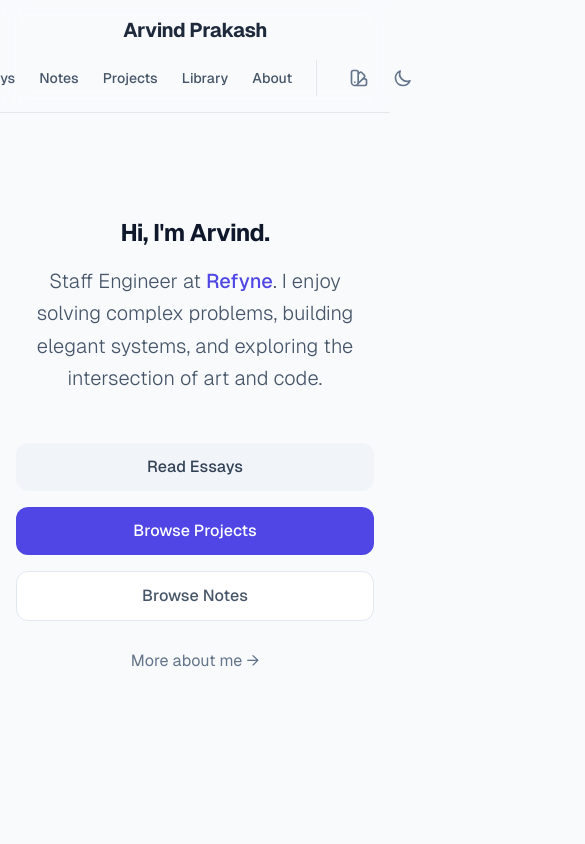
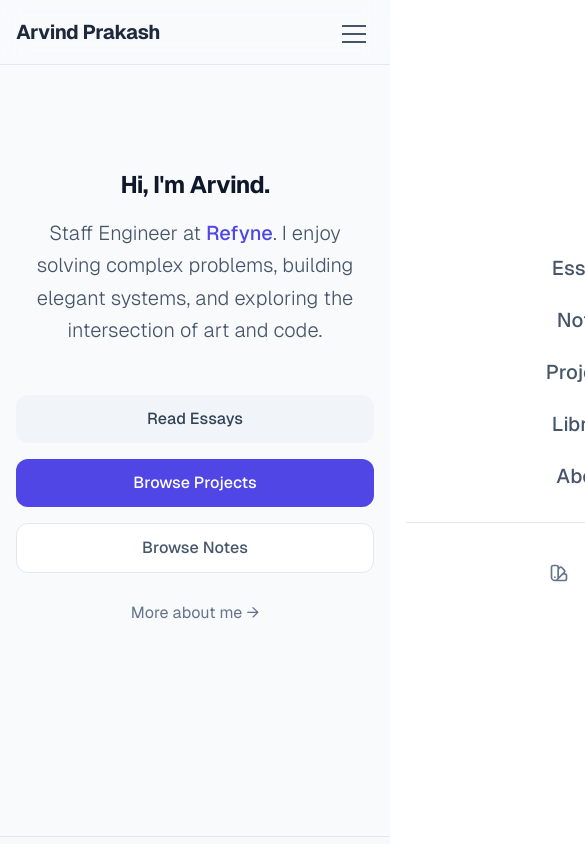
Before and after one commit to DrNightmare/blog-v2, a Next.js app: page / in a window 390 px wide. Shown: the top 844 px of the page, 585 px wide, since content can reach past the window. Built offline with nearby package versions, Linux system fonts and the light colour scheme.

Commit message:
chore: fix navbar for small layouts

```diff
--- a/src/components/NavBar.tsx
+++ b/src/components/NavBar.tsx
@@ -2,27 +2,46 @@
 
 import Link from 'next/link';
 import { usePathname } from 'next/navigation';
+import { useState, useEffect } from 'react';
 
 import ThemeToggle from './ThemeToggle';
 import ColorSchemeSelector from './ColorSchemeSelector';
 
 export default function Navbar() {
   const pathname = usePathname();
+  const [isMenuOpen, setIsMenuOpen] = useState(false);
+
+  // Close menu when route changes
+  useEffect(() => {
+    setIsMenuOpen(false);
+  }, [pathname]);
+
+  // Prevent scroll when menu is open
+  useEffect(() => {
+    if (isMenuOpen) {
+      document.body.style.overflow = 'hidden';
+    } else {
+      document.body.style.overflow = 'unset';
+    }
+    return () => {
+      document.body.style.overflow = 'unset';
+    };
+  }, [isMenuOpen]);
 
   return (
     <nav className="sticky top-0 z-50 w-full backdrop-blur-md bg-surface/70 border-b border-border/50">
       <div className="max-w-4xl mx-auto px-4 sm:px-6 lg:px-8">
-        <div className="flex flex-col sm:flex-row items-center justify-between h-auto sm:h-16 py-4 sm:py-0 gap-4 sm:gap-0">
+        <div className="flex flex-row items-center justify-between h-16">
           {/* Logo / Name */}
-          <div className="flex-shrink-0">
+          <div className="flex-shrink-0 z-50">
             <Link href="/" className="font-bold text-xl tracking-tight text-text-main hover:text-primary transition-colors">
               Arvind Prakash
             </Link>
           </div>
 
-          {/* Navigation Links & Toggle */}
-          <div className="flex items-center space-x-6 sm:space-x-8">
-            <div className="flex space-x-6 sm:space-x-8">
+          {/* Desktop Navigation */}
+          <div className="hidden sm:flex items-center space-x-8">
+            <div className="flex space-x-8">
               <NavLink href="/essays" activePath={pathname}>Essays</NavLink>
               <NavLink href="/notes" activePath={pathname}>Notes</NavLink>
               <NavLink href="/projects" activePath={pathname}>Projects</NavLink>
@@ -32,6 +51,43 @@ export default function Navbar() {
             <div className="flex items-center gap-2 pl-6 border-l border-border/50">
               <ColorSchemeSelector />
               <ThemeToggle />
+            </div>
+          </div>
+
+          {/* Mobile Menu Button */}
+          <div className="sm:hidden z-50">
+            <button
+              onClick={() => setIsMenuOpen(!isMenuOpen)}
+              className="text-text-secondary hover:text-primary p-2"
+              aria-label="Toggle menu"
+            >
+              <div className="w-6 h-6 flex flex-col justify-center items-center gap-1.5">
+                <span className={`block w-6 h-0.5 bg-current transition-all duration-300 ${isMenuOpen ? 'rotate-45 translate-y-2' : ''}`} />
+                <span className={`block w-6 h-0.5 bg-current transition-all duration-300 ${isMenuOpen ? 'opacity-0' : ''}`} />
+                <span className={`block w-6 h-0.5 bg-current transition-all duration-300 ${isMenuOpen ? '-rotate-45 -translate-y-2' : ''}`} />
+              </div>
+            </button>
+          </div>
+
+          {/* Mobile Overlay */}
+          <div
+            className={`fixed inset-0 bg-white/95 dark:bg-zinc-900/95 backdrop-blur-lg transition-transform duration-300 ease-in-out sm:hidden ${isMenuOpen ? 'translate-x-0' : 'translate-x-full'
+              }`}
+            style={{ top: '0', height: '100dvh' }}
+          >
+            <div className="flex flex-col items-center justify-center h-full space-y-8 p-4">
+              <nav className="flex flex-col items-center space-y-6 text-lg">
+                <MobileNavLink href="/essays" activePath={pathname}>Essays</MobileNavLink>
+                <MobileNavLink href="/notes" activePath={pathname}>Notes</MobileNavLink>
+                <MobileNavLink href="/projects" activePath={pathname}>Projects</MobileNavLink>
+                <MobileNavLink href="/library" activePath={pathname}>Library</MobileNavLink>
+                <MobileNavLink href="/about" activePath={pathname}>About</MobileNavLink>
+              </nav>
+
+              <div className="flex items-center gap-4 pt-8 border-t border-border/50 w-full justify-center">
+                <ColorSchemeSelector />
+                <ThemeToggle />
+              </div>
             </div>
           </div>
         </div>
@@ -55,3 +111,19 @@ function NavLink({ href, children, activePath }: { href: string; children: React
     </Link>
   );
 }
+
+function MobileNavLink({ href, children, activePath }: { href: string; children: React.ReactNode; activePath: string }) {
+  const isActive = activePath.startsWith(href);
+
+  return (
+    <Link
+      href={href}
+      className={`text-xl font-medium transition-colors ${isActive
+        ? 'text-primary font-semibold'
+        : 'text-text-secondary hover:text-primary'
+        }`}
+    >
+      {children}
+    </Link>
+  );
+}
```
